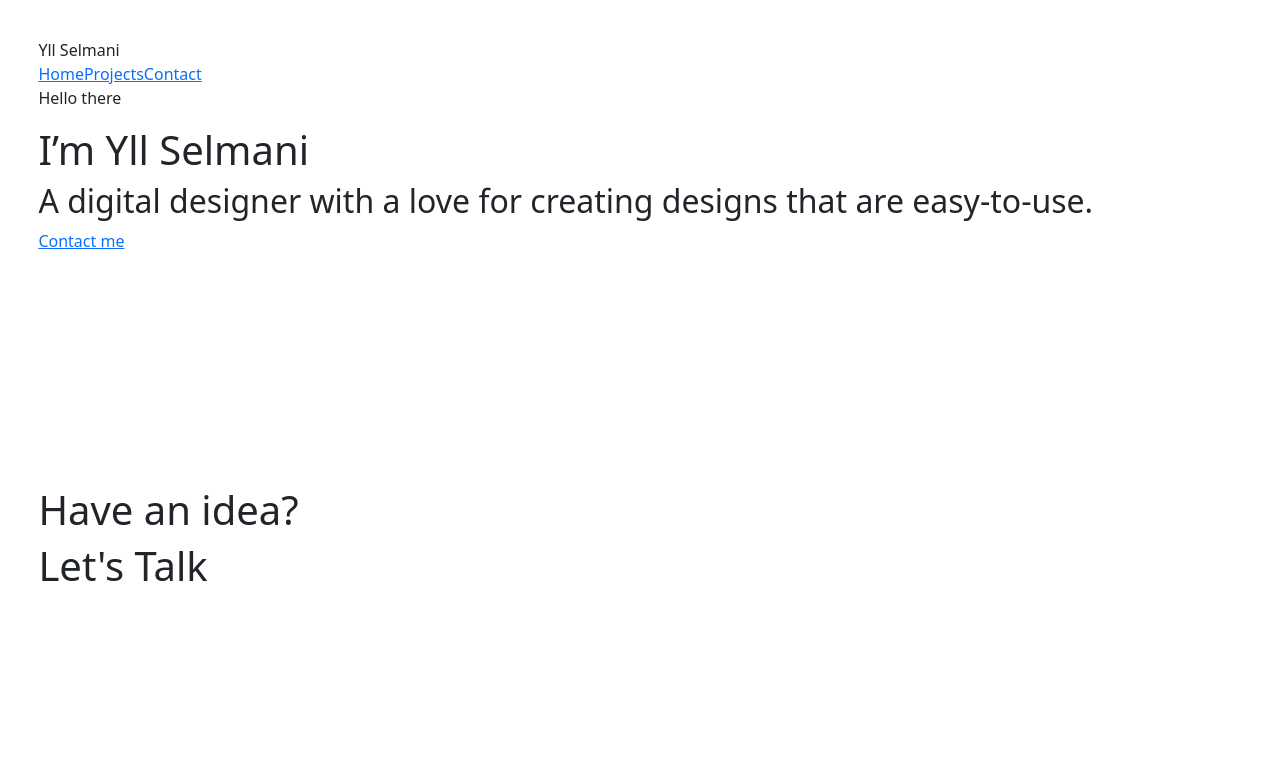
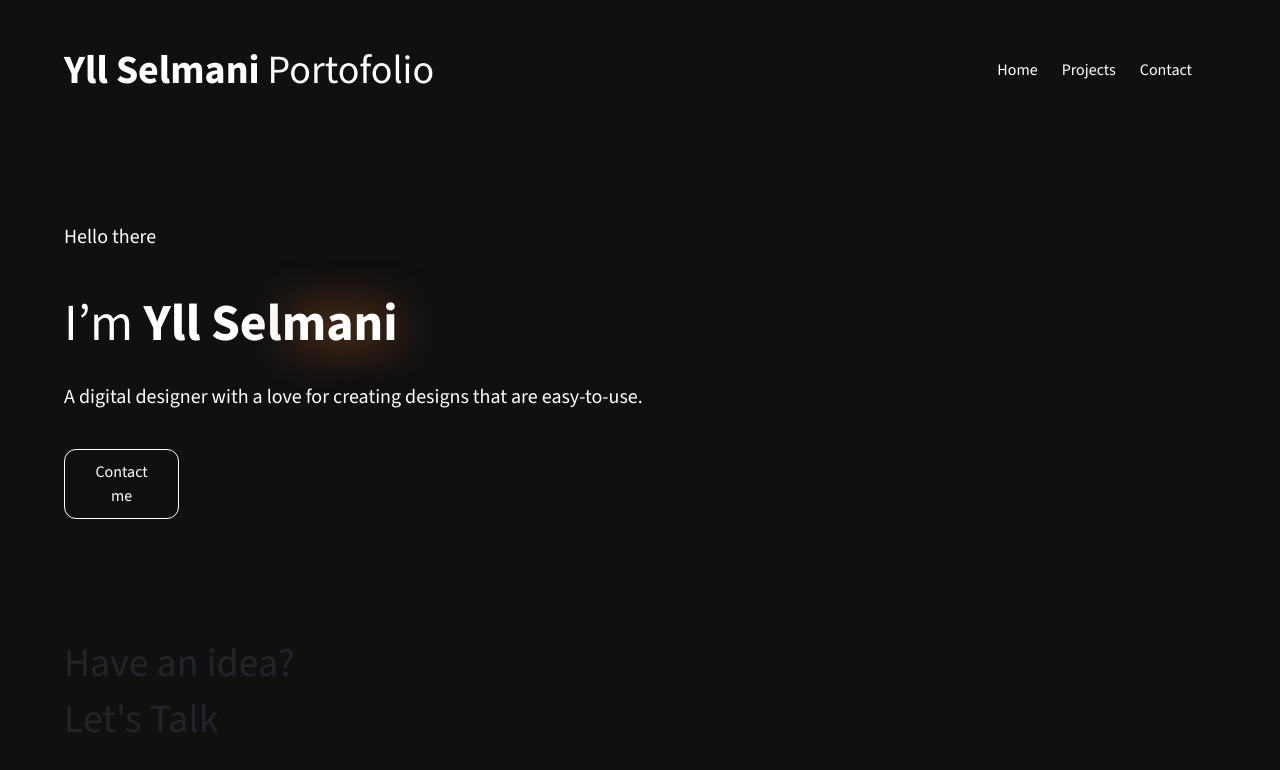
Before and after one commit to rinorselmani9/ylli-portofolio, a React (Create React App) app: page / in a window 1280 px wide. Shown: the top 770 px of the page. Built offline with nearby package versions, Linux system fonts and the light colour scheme.

Commit message:
styling for main and navbar

```diff
--- a/package.json
+++ b/package.json
@@ -11,6 +11,7 @@
     "react": "^18.2.0",
     "react-bootstrap": "^2.10.2",
     "react-dom": "^18.2.0",
+    "react-router-dom": "^6.22.3",
     "react-scripts": "5.0.1",
     "web-vitals": "^2.1.4"
   },
--- a/src/App.js
+++ b/src/App.js
@@ -1,23 +1,27 @@
-import "./App.scss";
 import Header from "./components/Header/Header";
 import Projects from "./components/Projects/Projects";
 import Main from "./components/Main/Main";
 import Footer from "./components/Footer/Footer";
-import DesignProcess from "./components/DesignProcess/DesignProcess";
 import Contact from "./components/Contact/Contact";
+import { BrowserRouter as Router } from "react-router-dom";
+import { Routes, Route } from "react-router-dom";
+import "./App.scss";
 
 function App() {
   return (
-    <div className="App" id="home">
-      <Header />
-      <div>
-        <Main />
-        {/* <Projects /> */}
-        {/* <DesignProcess /> */}
-        {/* <Contact/> */}
+    <Router>
+      <div className="App" id="home">
+        <Header />
+        <div>
+          <Routes>
+            <Route path="/" element={<Main />} />
+            <Route path="/projects" element={<Projects />} />
+            <Route path="/contact" element={<Contact />} />
+          </Routes>
+        </div>
+        <Footer />
       </div>
-      <Footer />
-    </div>
+    </Router>
   );
 }
 
--- a/src/components/Header/Header.jsx
+++ b/src/components/Header/Header.jsx
@@ -1,14 +1,65 @@
-import React from "react";
+import React, { useState } from "react";
+import styles from "./Header.module.scss";
+import { Container, Nav, Navbar } from "react-bootstrap";
+import { Link, NavLink, useLocation } from "react-router-dom";
 
 const Header = () => {
+  const [activeLink, setActiveLink] = useState("");
+  const location = useLocation();
+  const handleLinkClick = (linkId) => {
+    setActiveLink(linkId); // Set the active link when clicked
+  };
   return (
-    <div>
-      <div>Yll Selmani</div>
-      <div>
-        <a href="#main">Home</a>
-        <a href="#projects">Projects</a>
-        <a href="#contact">Contact</a>
+    <div className={styles.headerWrapper}>
+      <div className={styles.logo}>
+        <h1><b>Yll Selmani</b> Portofolio</h1>
       </div>
+      <Navbar
+        collapseOnSelect
+        expand="lg"
+        className={styles.navWrapper}
+      >
+        <Container>
+          <Navbar.Toggle aria-controls="responsive-navbar-nav" />
+          <Navbar.Collapse id="responsive-navbar-nav">
+            <Nav className="ml-auto">
+              <Link
+                to="/"
+                className={
+                  activeLink === "main"
+                    ? `${styles.navLink} ${styles.active}`
+                    : styles.navLink
+                }
+                onClick={() => handleLinkClick("main")}
+              >
+                Home
+              </Link>
+              <Link
+                to="/projects"
+                className={
+                  activeLink === "projects"
+                    ? `${styles.navLink} ${styles.active}`
+                    : styles.navLink
+                }
+                onClick={() => handleLinkClick("projects")}
+              >
+                Projects
+              </Link>
+              <Link
+                to="/contact"
+                className={
+                  activeLink === "contact"
+                    ? `${styles.navLink} ${styles.active}`
+                    : styles.navLink
+                }
+                onClick={() => handleLinkClick("contact")}
+              >
+                Contact
+              </Link>
+            </Nav>
+          </Navbar.Collapse>
+        </Container>
+      </Navbar>
     </div>
   );
 };
--- /dev/null
+++ b/src/components/Header/Header.module.scss
@@ -0,0 +1,47 @@
+.headerWrapper {
+  display: flex;
+  flex-direction: row;
+  justify-content: space-between;
+  align-items: center;
+  color: white;
+  .logo {
+    h1 {
+      margin: 0;
+    }
+  }
+  .navWrapper {
+    .navLink {
+      text-decoration: none;
+      color: white;
+      padding: 12px;
+      margin: 0;
+      position: relative;
+      display: inline-block;
+      transition: transform 0.2s ease;
+
+      @media screen and (min-width: 1024px) {
+      &::after {
+        content: "";
+        display: block;
+        width: 8px;
+        height: 8px;
+        background-color:#DB752B;
+        position: absolute;
+        bottom: -5px;
+        left: 50%;
+        transform: translateX(-50%);
+        border-radius: 50%;
+        opacity: 0;
+        transition: opacity 0.3s;
+      }
+      &.active {
+        color: #DB752B;
+        &::after {
+          opacity: 1;
+        }
+        transform: translateY(-5px);
+      }
+    }
+    }
+  }
+}
--- a/src/components/Main/Main.jsx
+++ b/src/components/Main/Main.jsx
@@ -1,13 +1,19 @@
 import React from 'react'
 import { main_content } from './content'
+import Projects from '../Projects/Projects'
+import DesignProcess from '../DesignProcess/DesignProcess'
+import styles from './Main.module.scss'
+import { Link } from 'react-router-dom'
 
 const Main = () => {
   return (
-    <div id='main'style={{height:'400px'}}>
-      <p>{main_content.first_heading}</p>
-      <h1>{main_content.description_head}</h1>
-      <h2>{main_content.description}</h2>
-      <a href='#contact'>{main_content.button_text}</a>
+    <div id='main' className={styles.main}>
+      <p className={styles.hello}>{main_content.first_heading}</p>
+      <h1 className={styles.header}> I’m  <b>Yll Sel<span>man</span>i</b></h1>
+      <h2 className={styles.description}>{main_content.description}</h2>
+      <Link to='/contact' className={styles.button}>{main_content.button_text}</Link>
+      {/* <Projects/>
+      <DesignProcess/> */}
     </div>
   )
 }
--- /dev/null
+++ b/src/components/Main/Main.module.scss
@@ -0,0 +1,39 @@
+.main {
+  margin: 100px 0px;
+  display: flex;
+  flex-direction: column;
+  justify-content: space-around;
+  color: white;
+  text-align: left;
+  .hello {
+    margin: 20px 0px;
+    font-size: 20px;
+  }
+  .header {
+    margin: 20px 0px;
+    font-size: 52px;
+    b {
+      color: white;
+    }
+    span {
+      background-color: transparent;
+      text-shadow: 10px 0px 50px#db752b;
+    }
+  }
+  .description {
+    margin: 10px 0px 20px;
+    font-size: 20px;
+  }
+  .button {
+    width: 10%;
+    margin: 20px 0px;
+    text-decoration: none;
+    color: white;
+    font-size: 16px;
+    padding: 10px 24px;
+    border: 1px solid white;
+    border-radius: 12px;
+    // box-shadow: 0px 1px 5px 0px #db752b, 0 2px 6px 0 black;
+    text-align: center;
+  }
+}
--- a/src/components/Main/content.js
+++ b/src/components/Main/content.js
@@ -1,6 +1,6 @@
 export const main_content = {
     first_heading:'Hello there',
-    description_head:"I’m Yll Selmani",
+    description_head:"Yll Selmani",
     description:"A digital designer with a love for creating designs that are easy-to-use.",
     button_text:"Contact me"
 }
--- a/src/index.css
+++ b/src/index.css
@@ -1,11 +1,15 @@
+/* styles.css */
+@import url('https://fonts.googleapis.com/css2?family=Source+Sans+3:ital,wght@0,200..900;1,200..900&display=swap');
+
+/* Other styles */
+
 body {
   margin: 0;
-  padding: 3%;
-  font-family: -apple-system, BlinkMacSystemFont, 'Segoe UI', 'Roboto', 'Oxygen',
-    'Ubuntu', 'Cantarell', 'Fira Sans', 'Droid Sans', 'Helvetica Neue',
-    sans-serif;
+  padding: 3% 5%;
+  font-family:'Source Sans 3', sans-serif ;
   -webkit-font-smoothing: antialiased;
   -moz-osx-font-smoothing: grayscale;
+  background-color: #101011;
 }
 
 code {
--- a/src/index.js
+++ b/src/index.js
@@ -1,9 +1,9 @@
 import React from 'react';
 import ReactDOM from 'react-dom/client';
-import './index.css';
 import App from './App';
 import reportWebVitals from './reportWebVitals';
 import 'bootstrap/dist/css/bootstrap.min.css';
+import './index.css';
 
 const root = ReactDOM.createRoot(document.getElementById('root'));
 root.render(
```
Also changed, not shown: 1 other file (tests, documents, lock files or other folders).
